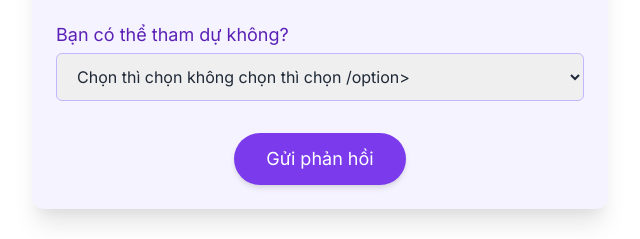
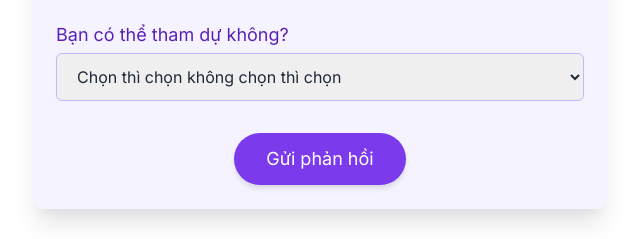
Before and after one commit to nhutbuiminh/graduation-invite, a plain HTML site: page index.html in a window 1280 px wide. Shown: the part 2156-2395 px from the top of the page, 320-960 px from the left. Drawn offline with nearby package versions, Linux system fonts and the light colour scheme.

Commit message:
Update index.html

```diff
--- a/index.html
+++ b/index.html
@@ -100,7 +100,7 @@
     <span class="block text-lg font-medium text-purple-800 mb-1">Bạn có thể tham dự không?</span>
     <select name="Tham dự" required
       class="w-full px-4 py-3 rounded-md border border-purple-300 focus:ring-2 focus:ring-purple-400 focus:outline-none">
-      <option value="">Chọn thì chọn không chọn thì chọn /option>
+      <option value="">Chọn thì chọn không chọn thì chọn </option>
       <option value="Có thể tham dự">✅ Có thể tham dự</option>
       <option value="Không thể tham dự">❌ Không thể tham dự</option>
     </select>
```
